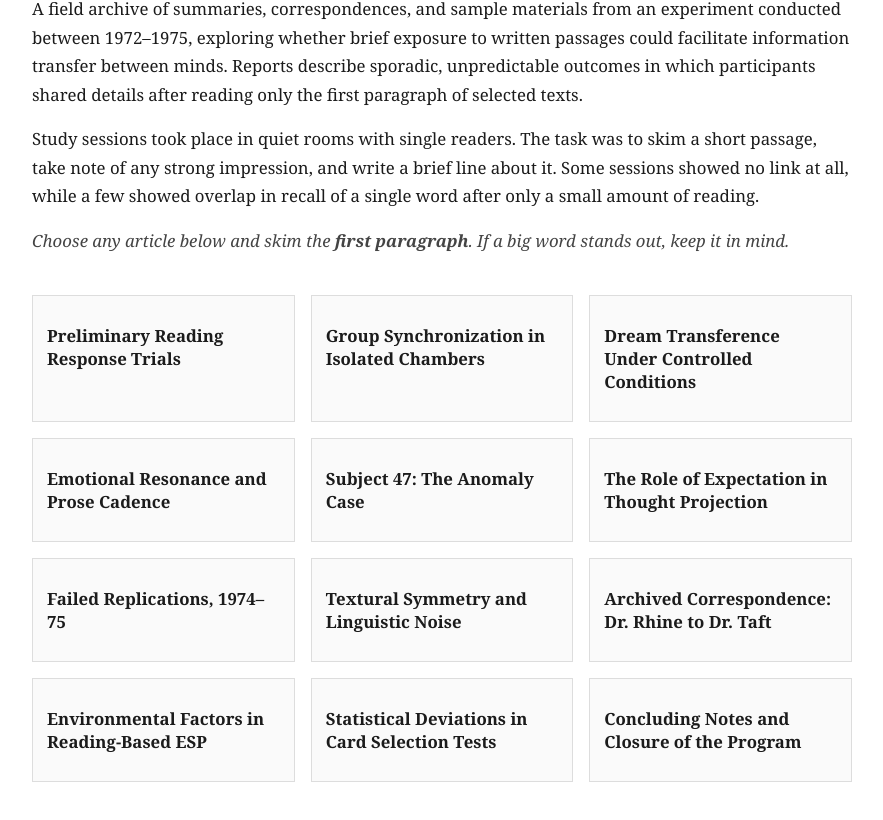
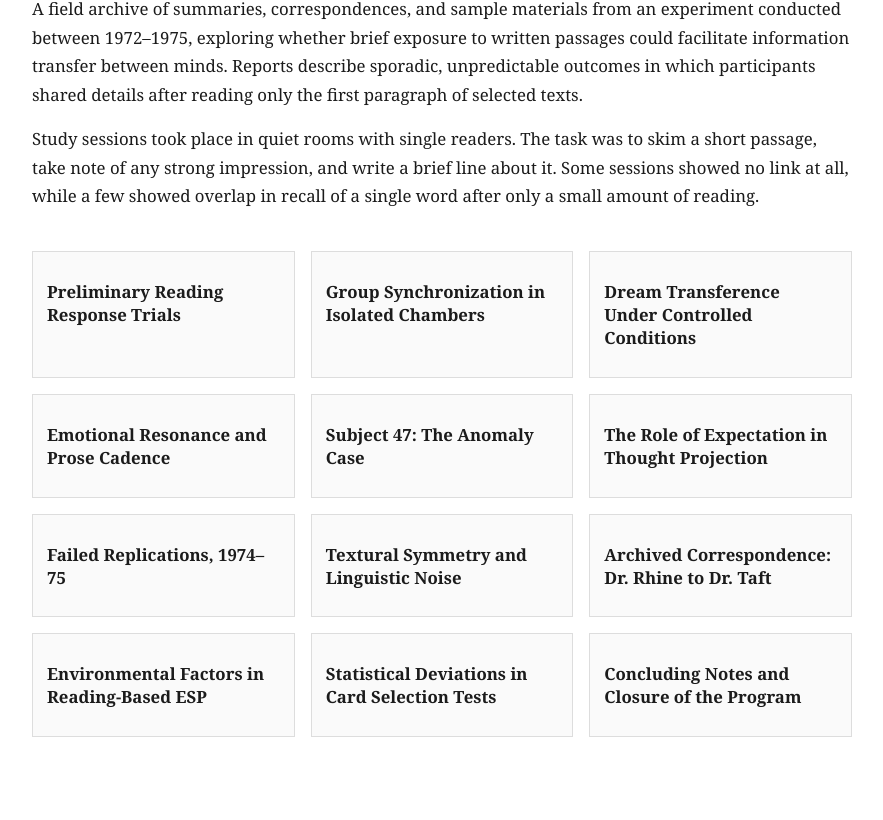
Before and after one commit to timshea001/rhine-taft, a website: page index.html in a window 1280 px wide. Shown: the part 104-924 px from the top of the page, without its empty margins (198-1081 px from the left). After the commit the page ends 881 px from the top, so only its background shows below. Drawn offline with Linux system fonts and the light colour scheme.

Commit message:
Update index.html

```diff
--- a/index.html
+++ b/index.html
@@ -21,9 +21,7 @@
       take note of any strong impression, and write a brief line about it. Some sessions showed no link at all,
       while a few showed overlap in recall of a single word after only a small amount of reading.
     </p>
-    <p class="note">
-      Choose any article below and skim the <strong>first paragraph</strong>. If a <em>big</em> word stands out, keep it in mind.
-    </p>
+
     <noscript>
       <p class="note" style="color: #c00;">JavaScript is required to view the archive.</p>
     </noscript>
```
